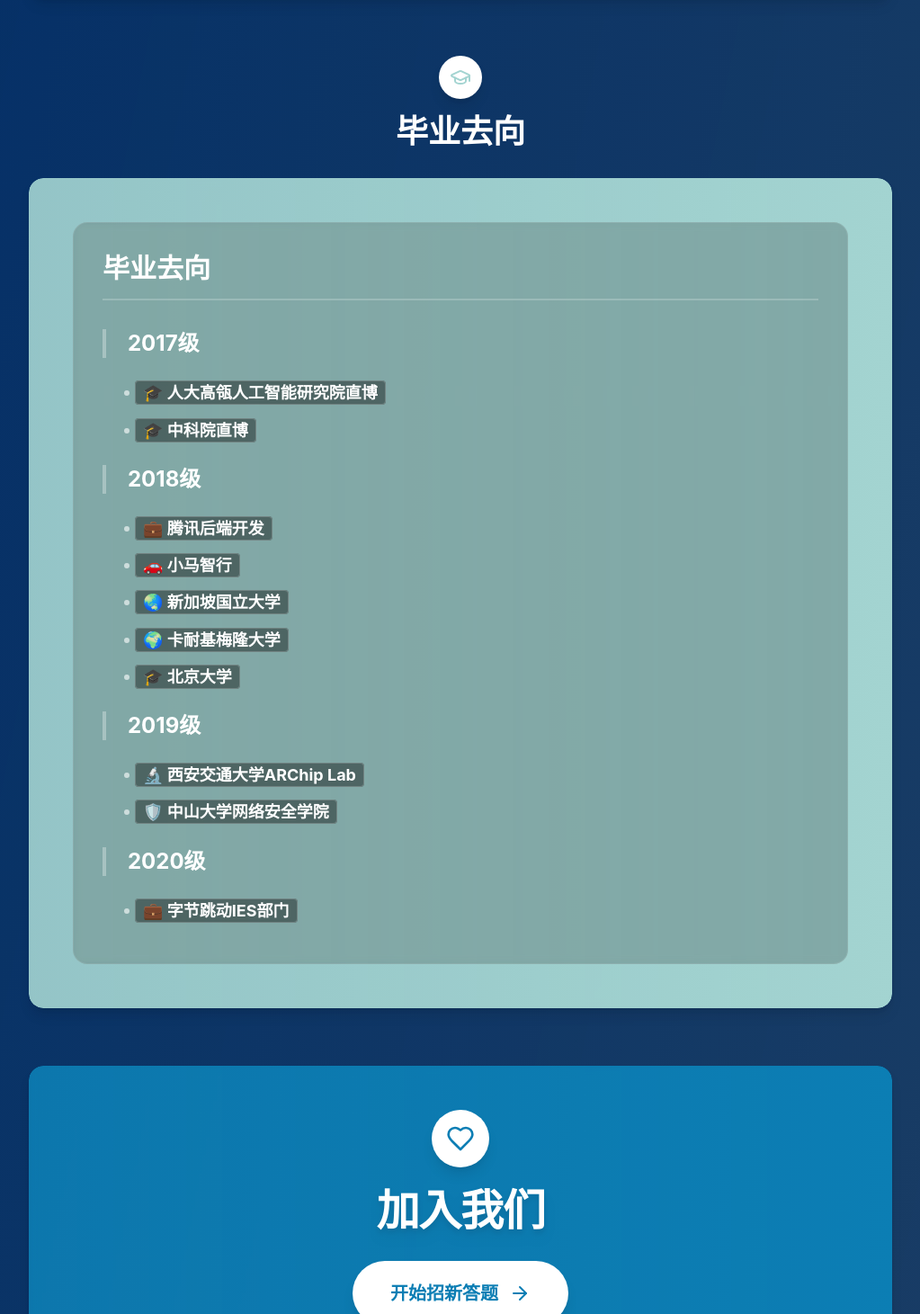
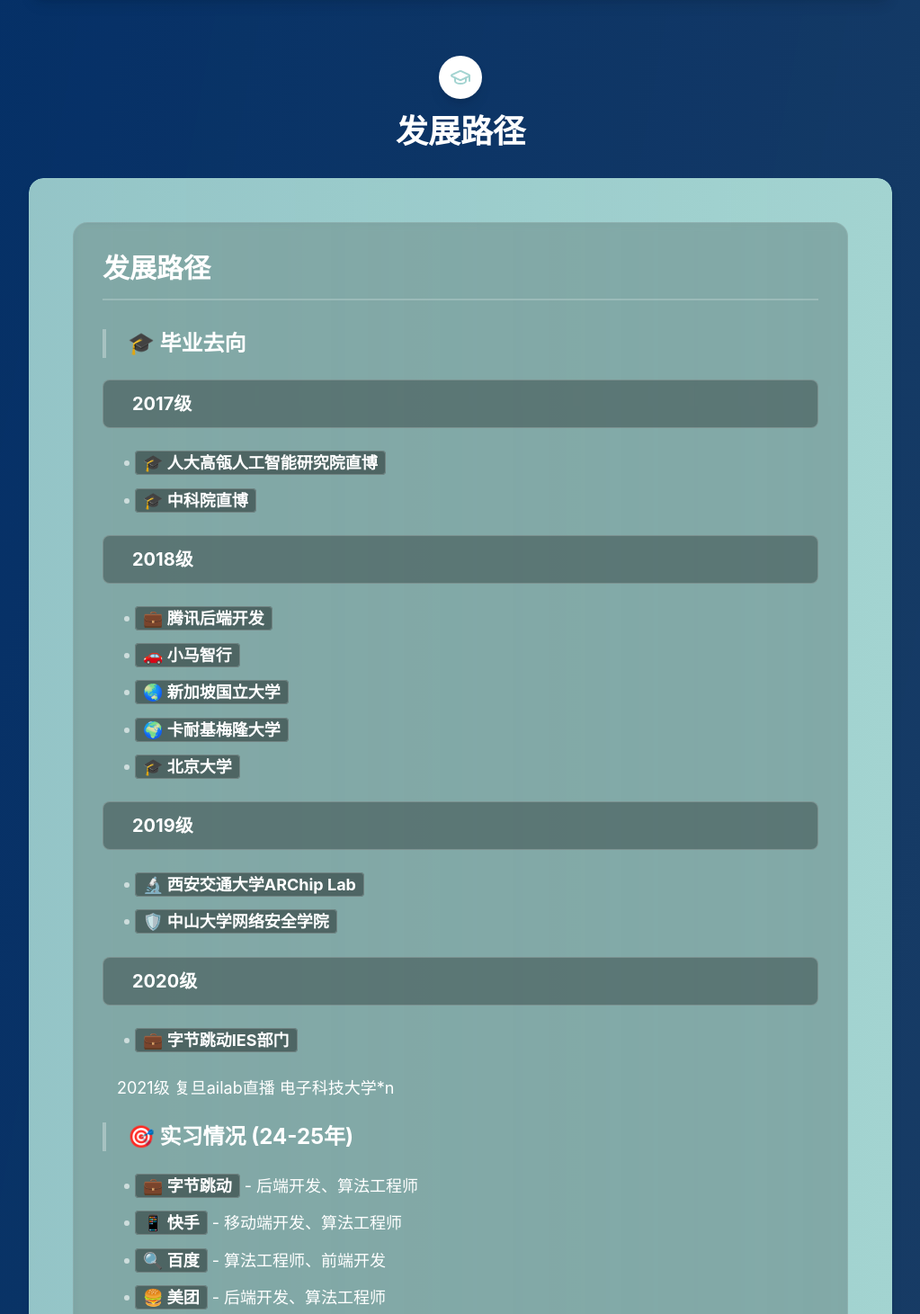
Before and after one commit to uestc-yolo-studio/Recruit-2025, a React (Vite) app: page / in a window 1280 px wide. Shown: the part 5049-6510 px from the top of the page at 90% size, without its empty margins (128-1151 px from the left). Built offline with nearby package versions, Linux system fonts and the light colour scheme.

Commit message:
feat: md文档更新

```diff
--- a/public/content/graduation.md
+++ b/public/content/graduation.md
@@ -1,19 +1,33 @@
-# 毕业去向
+# 发展路径
 
-##  2017级
+## 🎓 毕业去向
+
+### 2017级
 - **🎓 人大高瓴人工智能研究院直博**
 - **🎓 中科院直博**
 
-##  2018级
+### 2018级
 - **💼 腾讯后端开发**
 - **🚗 小马智行**
 - **🌏 新加坡国立大学**
 - **🌍 卡耐基梅隆大学**
 - **🎓 北京大学**
 
-##  2019级
+### 2019级
 - **🔬 西安交通大学ARChip Lab**
 - **🛡️ 中山大学网络安全学院**
 
-##  2020级
+### 2020级
 - **💼 字节跳动IES部门**
+
+2021级
+复旦ailab直播
+电子科技大学*n
+
+## 🎯 实习情况 (24-25年)
+- **💼 字节跳动** - 后端开发、算法工程师
+- **📱 快手** - 移动端开发、算法工程师
+- **🔍 百度** - 算法工程师、前端开发
+- **🍔 美团** - 后端开发、算法工程师
+- **🛒 阿里巴巴** - 数据开发、算法工程师
+- **💻 腾讯** - 前端开发、后端开发
--- a/src/components/MarkdownRenderer.jsx
+++ b/src/components/MarkdownRenderer.jsx
@@ -28,6 +28,11 @@
     lightCyan: {
       strong: '#ffffff',
       code: '#e99a28',
+      link: '#ffffff',
+    },
+    purple: {
+      strong: '#ffffff',
+      code: '#e1aa70',
       link: '#ffffff',
     },
     default: {
--- a/src/pages/Index.jsx
+++ b/src/pages/Index.jsx
@@ -203,18 +203,18 @@
           </ColorInverseArea>
         </motion.div>
 
-        {/* 毕业去向模块 - 浅青色主题 */}
+        {/* 发展路径模块 - 浅青色主题 */}
         <motion.div
           initial={{ opacity: 0, y: 50 }}
           animate={{ opacity: 1, y: 0 }}
-          transition={{ delay: 1.0 }}
+          transition={{ delay: 0.9 }}
           className="mb-12 sm:mb-16"
         >
           <div className="text-center mb-6 sm:mb-8">
             <div className="w-12 h-12 mx-auto mb-4 bg-white rounded-full flex items-center justify-center shadow-lg">
               <GraduationCap className="w-6 h-6 text-[#a3d4d1]" />
             </div>
-            <h2 className="text-3xl sm:text-4xl font-bold text-white dark:text-[#2F4F4F]">毕业去向</h2>
+            <h2 className="text-3xl sm:text-4xl font-bold text-white dark:text-[#2F4F4F]">发展路径</h2>
           </div>
           <ColorInverseArea backgroundColor="#a3d4d1">
             <AnimatedCard className="bg-gradient-to-r from-[#a3d4d1] via-[#a3d4d1]/90 to-[#a3d4d1] animate-gradient p-8 sm:p-10 lg:p-12 border-[#a3d4d1]/30">
@@ -229,7 +229,7 @@
         <motion.div
           initial={{ opacity: 0, y: 50 }}
           animate={{ opacity: 1, y: 0 }}
-          transition={{ delay: 1.2 }}
+          transition={{ delay: 1.1 }}
           className="text-center"
         >
           <ColorInverseArea backgroundColor="#0c7eb4">
```
